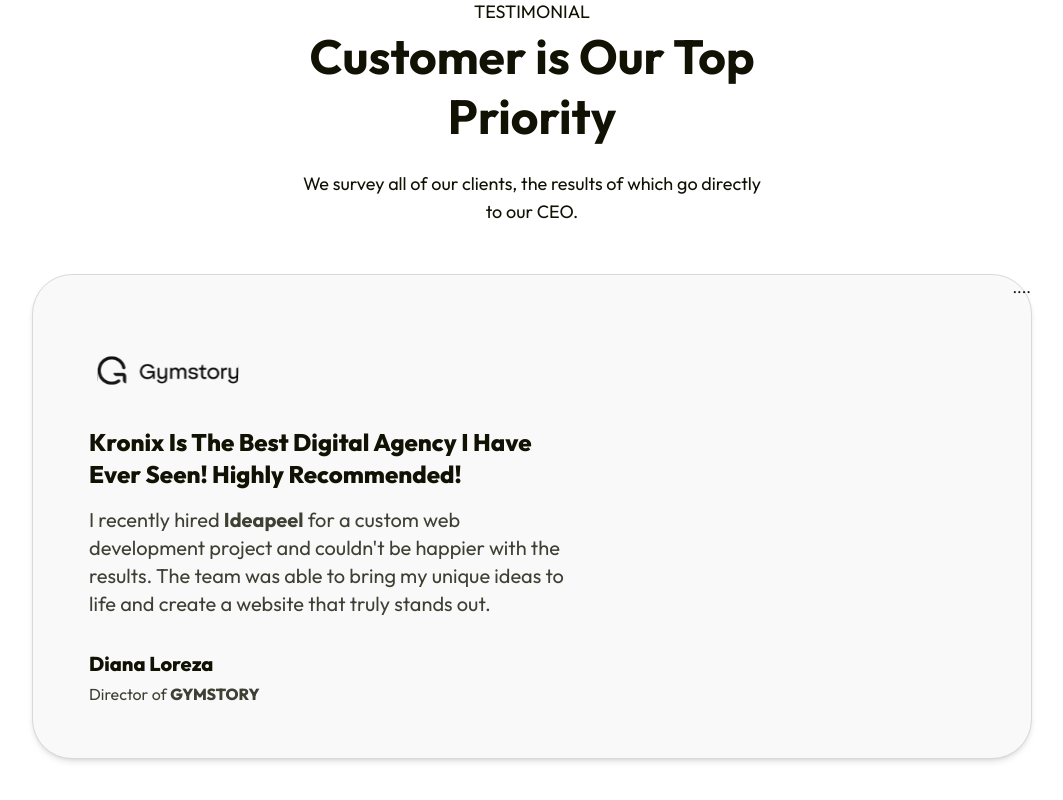
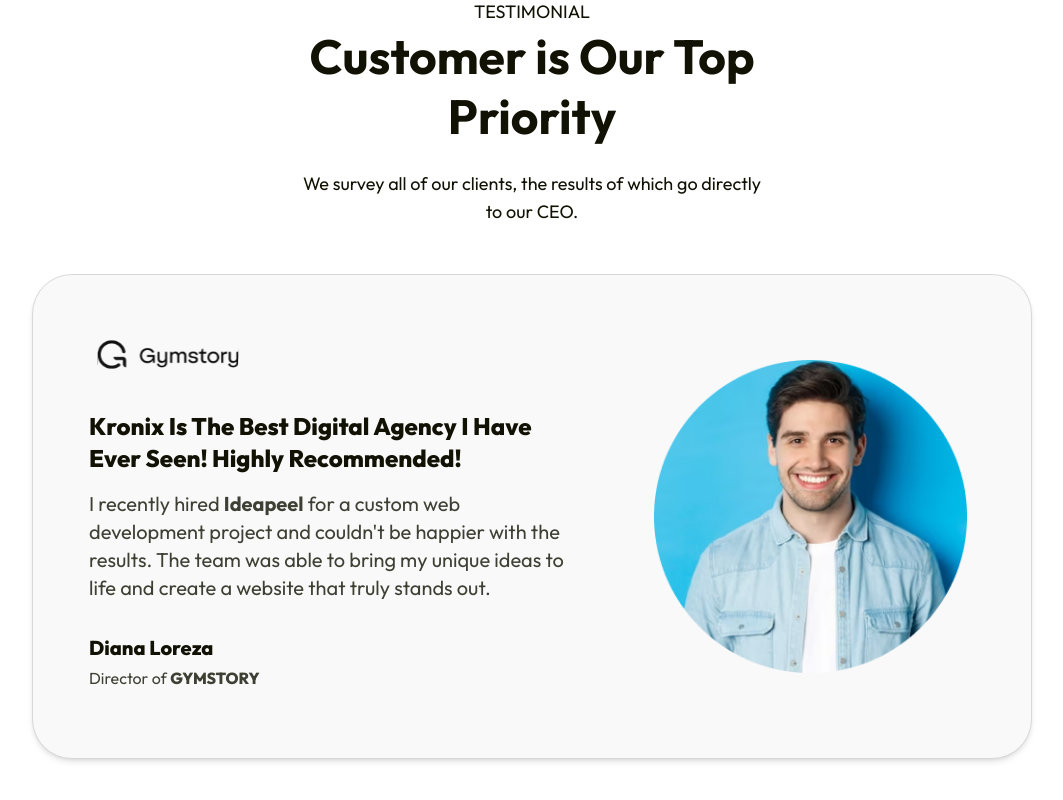
Before and after one commit to mehedihasanfaiyaz/kronix-saas, a React (Vite) app: page / in a window 1280 px wide. Shown: the part 4914-5714 px from the top of the page, without its empty margins (108-1171 px from the left). Built offline with nearby package versions, Linux system fonts and the light colour scheme.

Commit message:
feat(Testimonial): add customer card

```diff
--- a/src/section/Testimonial.tsx
+++ b/src/section/Testimonial.tsx
@@ -2,28 +2,28 @@ export default function Testimonial() {
   return (
     <div className="pt-12 text-center text-background">
       <p className="text-lg font-normal">TESTIMONIAL</p>
-      <h1 className="mx-auto w-[484px] text-5xl font-bold leading-tight">
+      <h1 className="mx-auto w-11/12 max-w-[484px] text-5xl font-bold leading-tight">
         Customer is Our Top Priority
       </h1>
       <div className="pt-6">
-        <p className="mx-auto w-[462px] text-center text-lg">
+        <p className="mx-auto w-11/12 max-w-[462px] text-center text-lg">
           We survey all of our clients, the results of which go directly to our
           CEO.
         </p>
       </div>
-      <div className="my-12 flex justify-center">
-        <div className="border-borderGray bg-bgGray flex h-[485px] w-[1000px] justify-between rounded-[40px] border shadow-md">
-          <div className="flex flex-col items-start px-14 text-start text-background">
+      <div className="my-12 mb-36 flex justify-center px-4">
+        <div className="flex h-auto w-full max-w-[1000px] flex-col justify-between rounded-[40px] border border-borderGray bg-bgGray shadow-md lg:h-[485px] lg:flex-row">
+          <div className="flex flex-col items-start p-8 text-start text-background md:px-14">
             <img
               src="./assets/testimonial.svg"
               alt="logo Gymstory"
-              className="mt-20 h-[31px] w-[158px]"
+              className="mt-8 h-[31px] w-[158px]"
             />
-            <h1 className="mt-10 w-[495px] text-2xl font-extrabold capitalize">
-              Kronix is the best digital agency i have ever seen! Highly
+            <h1 className="mt-6 w-full max-w-[495px] text-2xl font-extrabold capitalize lg:mt-10">
+              Kronix is the best digital agency I have ever seen! Highly
               Recommended!
             </h1>
-            <p className="mt-4 w-[478px] text-xl opacity-80">
+            <p className="mt-4 w-full max-w-[478px] text-xl opacity-80">
               I recently hired <span className="font-bold">Ideapeel</span> for a
               custom web development project and couldn't be happier with the
               results. The team was able to bring my unique ideas to life and
@@ -35,8 +35,12 @@ export default function Testimonial() {
               <span className="font-extrabold uppercase">Gymstory</span>
             </p>
           </div>
-          <div>
-            <p>....</p>
+          <div className="flex items-center justify-center p-8 lg:pr-16">
+            <img
+              src="./assets/testimonial_pp.png"
+              alt="Picture of the Director of Gymstory "
+              className="w-full max-w-[200px] lg:max-w-none"
+            />
           </div>
         </div>
       </div>
```
Also changed, not shown: public/assets/testimonial_pp.png (added).
